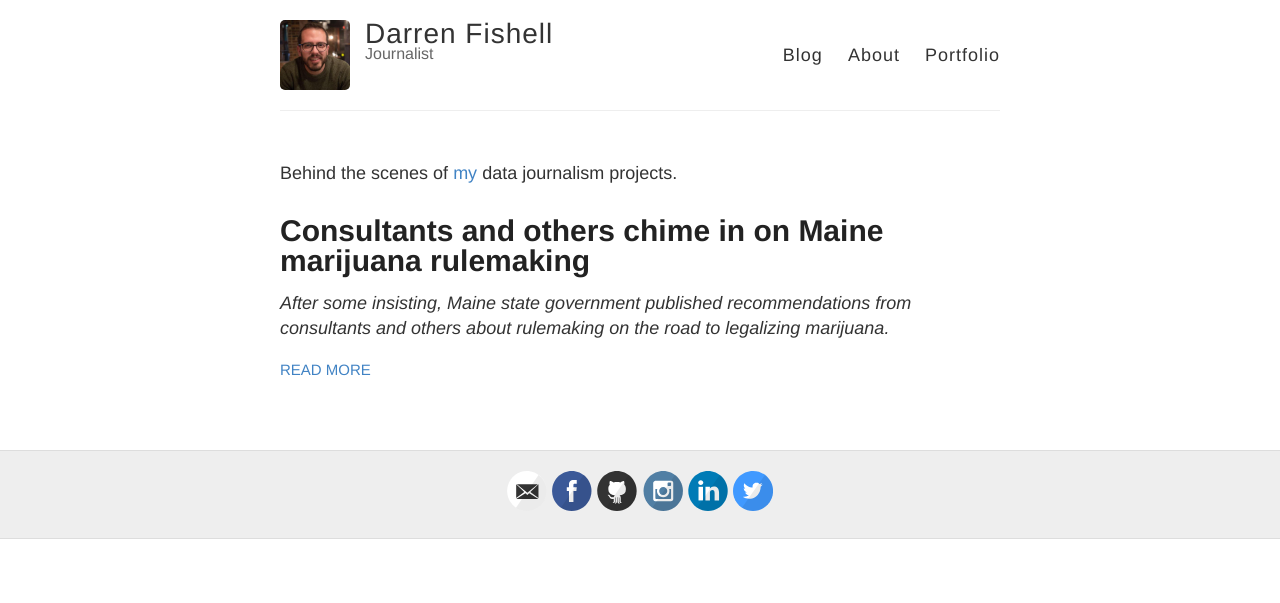
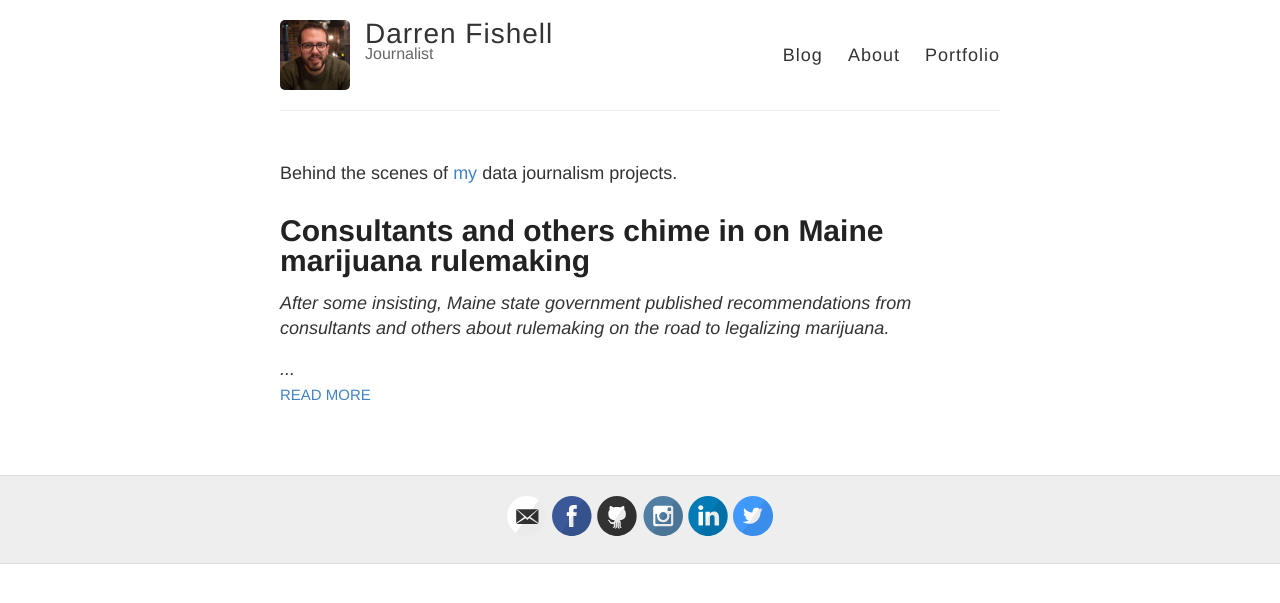
Before and after one commit to darrenfishell/darrenfishell.github.io, a Jekyll site: the page built from index.html, in a window 1280 px wide. Shown: the top 603 px of the page. Built offline with Jekyll 4.4.1, drawn with Linux system fonts in a browser that asks for light colours.

Commit message:
Added ellipses

```diff
--- a/index.html
+++ b/index.html
@@ -11,7 +11,7 @@
       <h1><a href="{{ site.baseurl }}{{ post.url }}">{{ post.title }}</a></h1>
 
       <div class="entry">
-        <em>{{ post.excerpt }}</em>
+        <em>{{ post.excerpt }}...</em>
       </div>
 
       <a href="{{ site.baseurl }}{{ post.url }}" class="read-more">Read More</a>
```
